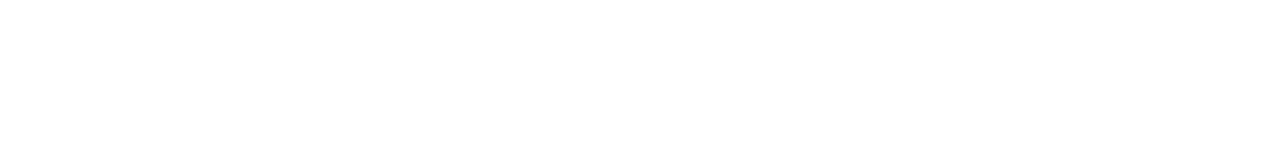
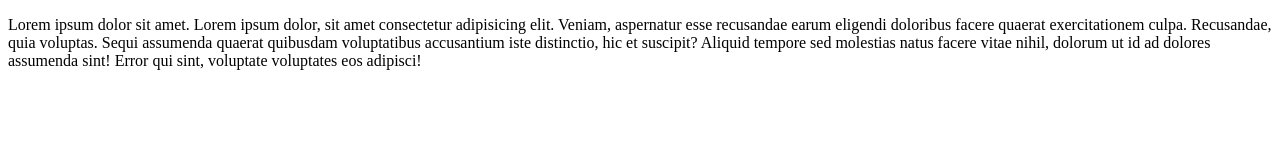
Before and after one commit to abez27/crap-portfolio, a plain HTML site: page index.html in a window 1280 px wide. Drawn offline with Linux system fonts and the light colour scheme.

Commit message:
Added HTML

```diff
--- a/index.html
+++ b/index.html
@@ -7,6 +7,7 @@
     <title>Crap Portfolio</title>
 </head>
 <body>
-
+    <p>Lorem ipsum dolor sit amet. Lorem ipsum dolor, sit amet consectetur adipisicing elit. Veniam, aspernatur esse recusandae earum eligendi doloribus facere quaerat exercitationem culpa. Recusandae, quia voluptas. Sequi assumenda quaerat quibusdam voluptatibus accusantium iste distinctio, hic et suscipit? Aliquid tempore sed molestias natus facere vitae nihil, dolorum ut id ad dolores assumenda sint! Error qui sint, voluptate voluptates eos adipisci!
+    </p>
 </body>
 </html>
```
